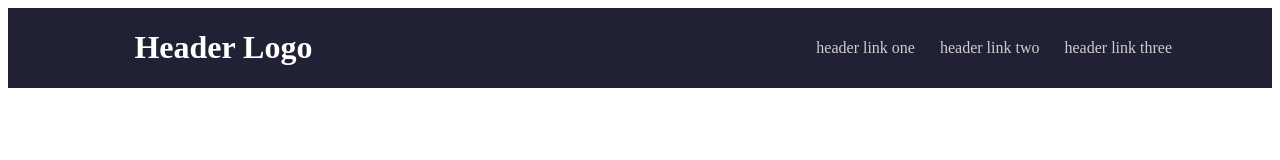
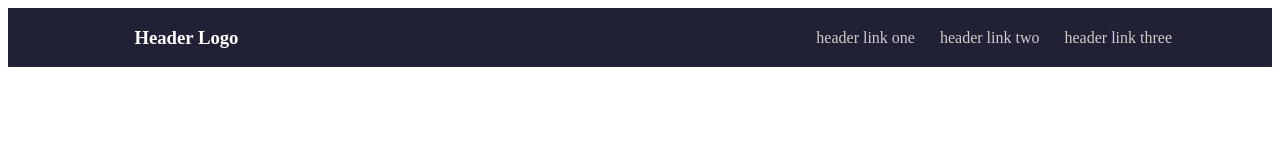
Before and after one commit to Yinkusadel/odin-landing-page, a website: page index.html in a window 1280 px wide. Drawn offline with Linux system fonts and the light colour scheme.

Commit message:
class header h1 tag changed to h3

```diff
--- a/index.html
+++ b/index.html
@@ -9,12 +9,19 @@
   <body>
     <header>
       <div class="header">
-        <h1>Header Logo</h1>
+        <h3>Header Logo</h3>
         <ul class="header-links">
           <li><a href="#">header link one</a></li>
           <li><a href="#">header link two</a></li>
           <li><a href="#">header link three</a></li>
         </ul>
+      </div>
+      <div class="header2">
+
+
+
+
+
       </div>
     </header>
 
--- a/styles.css
+++ b/styles.css
@@ -3,7 +3,7 @@ header {
     color: white;
 }
 
-h1 {
+h3 {
     margin-left: 10%;
     display: flex;
     align-self: center;
```
